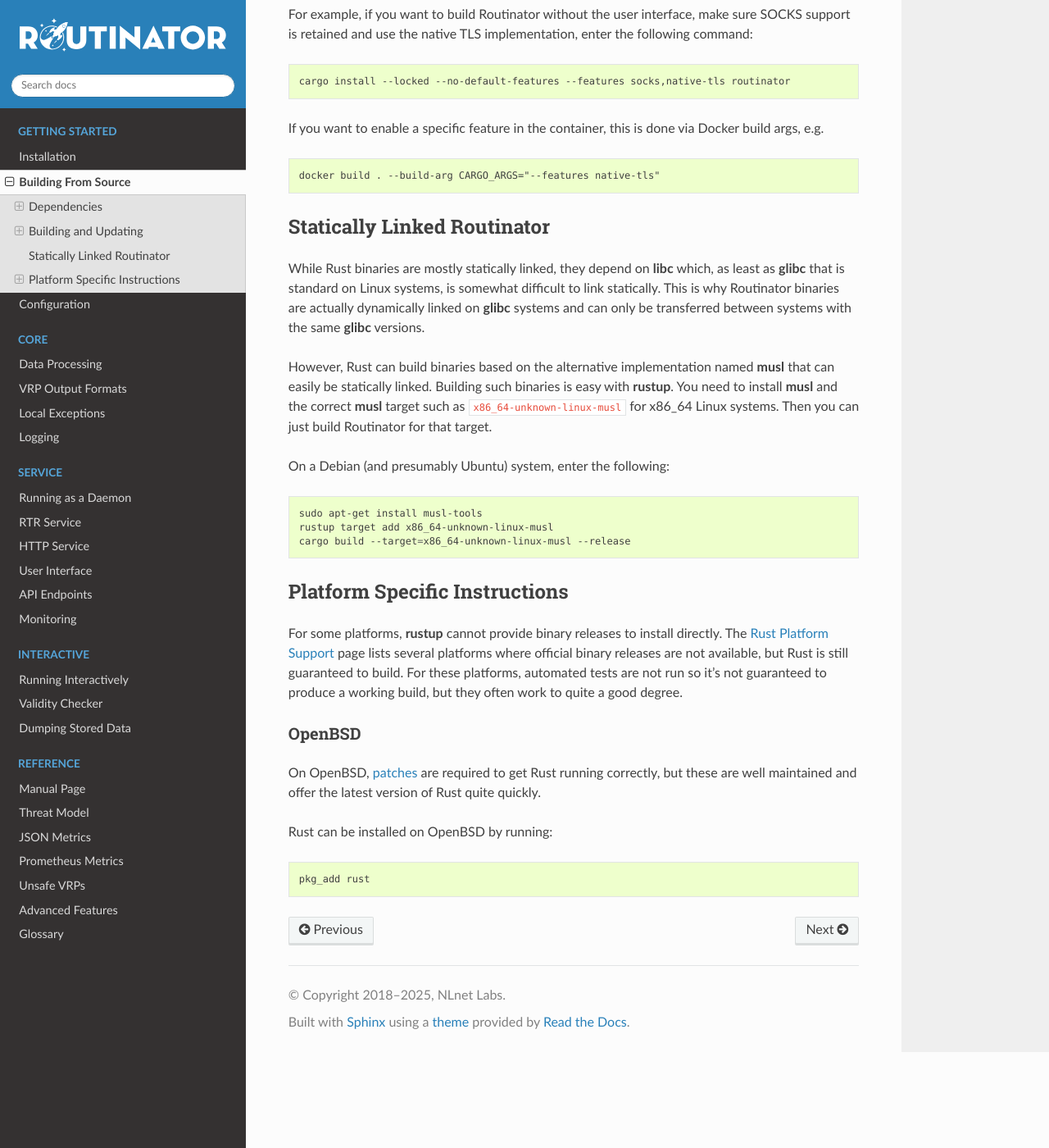
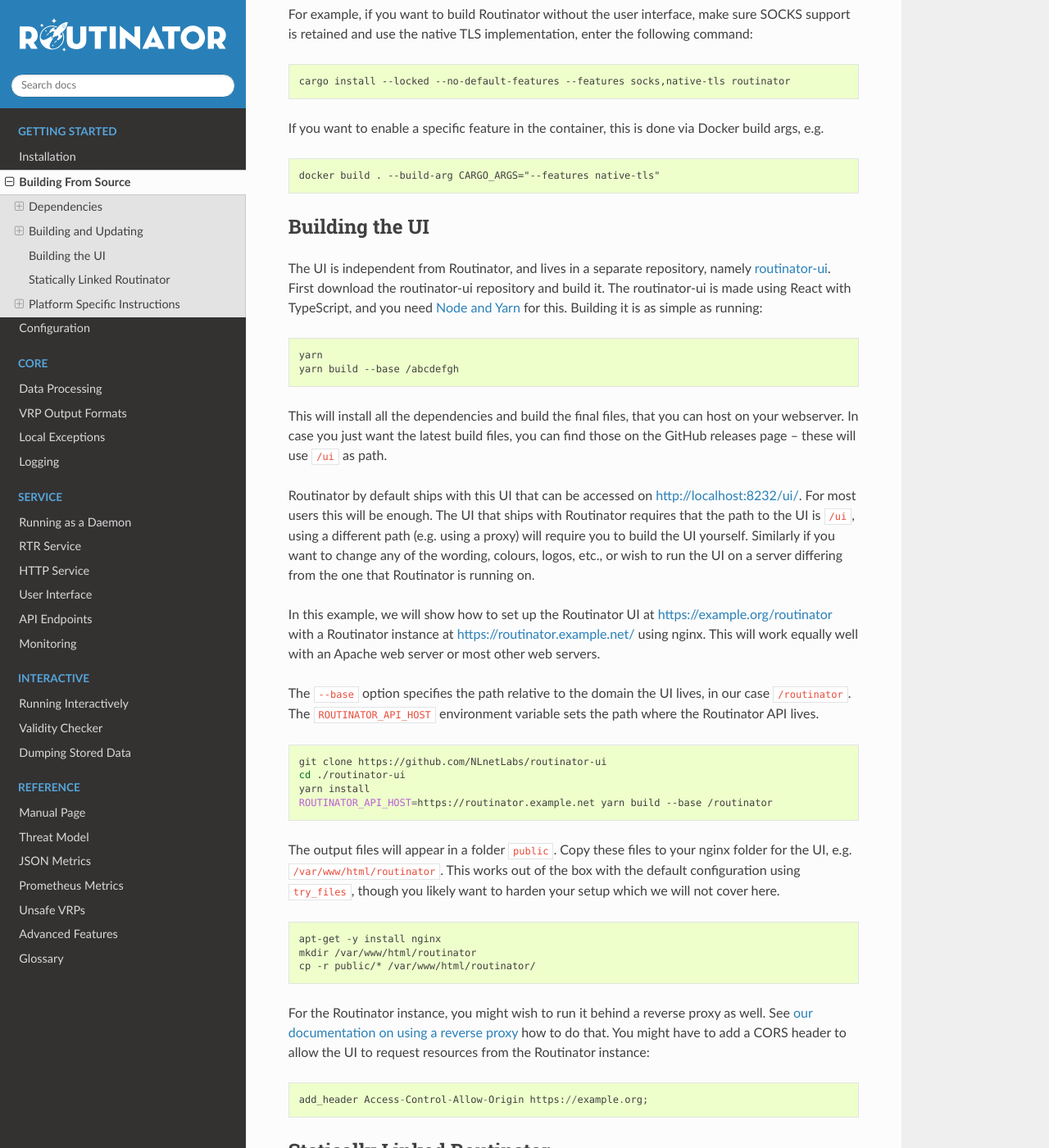
Before and after one commit to NLnetLabs/routinator, a Sphinx documentation site: the page built from doc/manual/source/building.rst, in a window 1280 px wide and 1400 px high, scrolled down 3102 px. Shown: the whole window at 82% size. Built offline with Sphinx 7.4.7 and the Read the Docs theme 3.1.0, drawn with Linux system fonts in a browser that asks for light colours.

Commit message:
Add documentation on building the UI (#1051)

```diff
--- a/doc/manual/source/building.rst
+++ b/doc/manual/source/building.rst
@@ -174,6 +174,68 @@
 
    docker build . --build-arg CARGO_ARGS="--features native-tls"
 
+Building the UI
+---------------
+The UI is independent from Routinator, and lives in a separate repository,
+namely `routinator-ui <https://github.com/NLnetLabs/routinator-ui/>`_. First
+download the routinator-ui repository and build it. The routinator-ui is made
+using React with TypeScript, and you need `Node and Yarn <https://nodejs.org/en/download>`_
+for this. Building it is as simple as running:
+
+.. code-block:: bash
+
+    yarn
+    yarn build --base /abcdefgh
+
+This will install all the dependencies and build the final files, that you can
+host on your webserver. In case you just want the latest build files, you can
+find those on the GitHub releases page -- these will use ``/ui`` as path.
+
+Routinator by default ships with this UI that can be accessed on
+http://localhost:8232/ui/. For most users this will be enough. The UI that
+ships with Routinator requires that the path to the UI is ``/ui``, using a
+different path (e.g. using a proxy) will require you to build the UI yourself.
+Similarly if you want to change any of the wording, colours, logos, etc., or
+wish to run the UI on a server differing from the one that Routinator is
+running on.
+
+In this example, we will show how to set up the Routinator UI at
+https://example.org/routinator with a Routinator instance at
+https://routinator.example.net/ using nginx. This will work equally well with
+an Apache web server or most other web servers.
+
+The ``--base`` option specifies the path relative to the domain the UI lives,
+in our case ``/routinator``. The ``ROUTINATOR_API_HOST`` environment variable
+sets the path where the Routinator API lives.
+
+.. code-block:: bash
+
+    git clone https://github.com/NLnetLabs/routinator-ui
+    cd ./routinator-ui
+    yarn install
+    ROUTINATOR_API_HOST=https://routinator.example.net yarn build --base /routinator
+
+The output files will appear in a folder ``public``. Copy these files to your
+nginx folder for the UI, e.g. ``/var/www/html/routinator``. This works out of
+the box with the default configuration using ``try_files``, though you likely
+want to harden your setup which we will not cover here.
+
+.. code-block:: bash
+
+    apt-get -y install nginx
+    mkdir /var/www/html/routinator
+    cp -r public/* /var/www/html/routinator/
+
+For the Routinator instance, you might wish to run it behind a reverse proxy
+as well. See :ref:`our documentation on using a reverse proxy <http-service:Using a Reverse Proxy>`
+how to do that. You might have to add a CORS header to allow the UI to request
+resources from the Routinator instance:
+
+.. code-block::
+
+    add_header Access-Control-Allow-Origin https://example.org;
+
+
 Statically Linked Routinator
 ----------------------------
 
--- a/doc/manual/source/user-interface.rst
+++ b/doc/manual/source/user-interface.rst
@@ -49,6 +49,10 @@
     <https://www.nro.net/about/rirs/statistics/>`_ hosted by the five
     Regional Internet Registries. These are updated daily.
 
+You may wish to host the UI on a different machine than the machine Routinator
+runs on, or on a path that is different from ``/ui``. See our documentation for
+:ref:`building the UI <building:Building the UI>` on how to do that.
+
 .. versionadded:: 0.8.3
 .. versionchanged:: 0.10.0
    The Prefix Check
```
